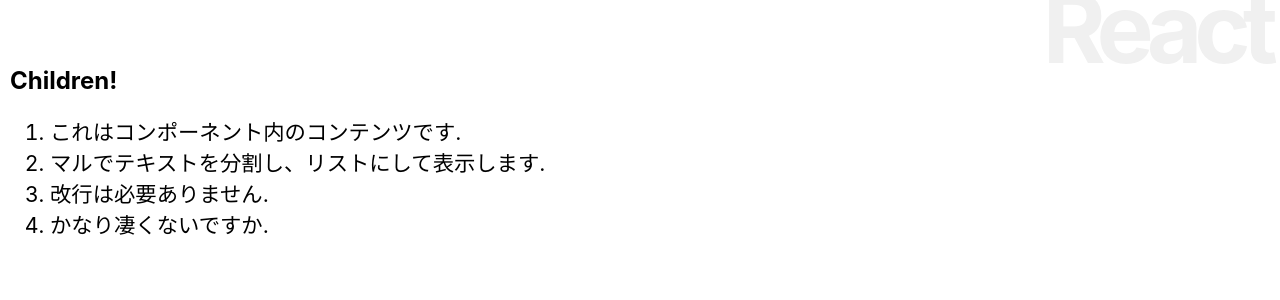
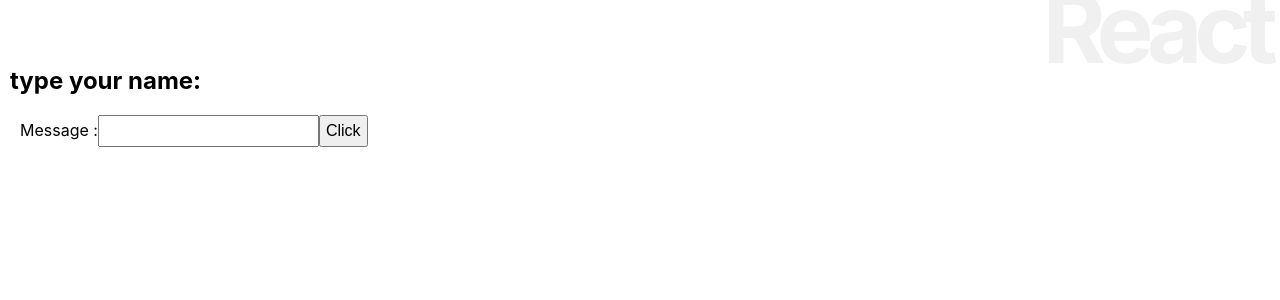
Before and after one commit to mkmy1123/React-practice, a React (Create React App) app in the folder react_app/: page / in a window 1280 px wide. Shown: the top 300 px of the page. Built offline with nearby package versions, Linux system fonts and the light colour scheme.

Commit message:
Using FORM

```diff
--- a/react_app/src/App.js
+++ b/react_app/src/App.js
@@ -10,6 +10,10 @@
     color:"#900",
     margin: "20px 0px",
     padding: "5px",
+  }
+  inputStyle = {
+    fontSize:"12pt",
+    padding:"5px"
   }
 
   constructor(props){
@@ -35,41 +39,17 @@
   render(){
     return <div>
       <h1>React</h1>
-      <Message title="Children!">
-        これはコンポーネント内のコンテンツです。
-        マルでテキストを分割し、リストにして表示します。
-        改行は必要ありません。
-        かなり凄くないですか。
-      </Message>
+      <h2>{this.state.message}</h2>
+      <form onSubmit={this.doSubmit}>
+        <label>
+          <span style={this.inputStyle}></span>Message :
+          <input type="text" style={this.inputStyle} onChange={this.doChange} />
+        </label>
+        <input type="submit" style={this.inputStyle} value="Click"/>
+      </form>
     </div>;
   }
 }
 
-class Message extends Component {
-  li = {
-    fontSize:"16pt",
-    color:"#06",
-    margin:"0px",
-    padding:"0px"
-  }
-
-  render(){
-    let content = this.props.children;
-    let arr = content.split('。');
-    let arr2 = [];
-    for(let i = 0; i < arr.length; i++ ){
-      if (arr[i].trim() != ''){
-        arr2.push(arr[i]);
-      }
-    }
-    let list = arr2.map((value, key)=>(
-      <li style={this.li} key={key}>{value}.</li>
-    ));
-    return <div>
-      <h2>{this.props.title}</h2>
-      <ol>{list}</ol>
-    </div>
-  }
-}
 
 export default App;
```
